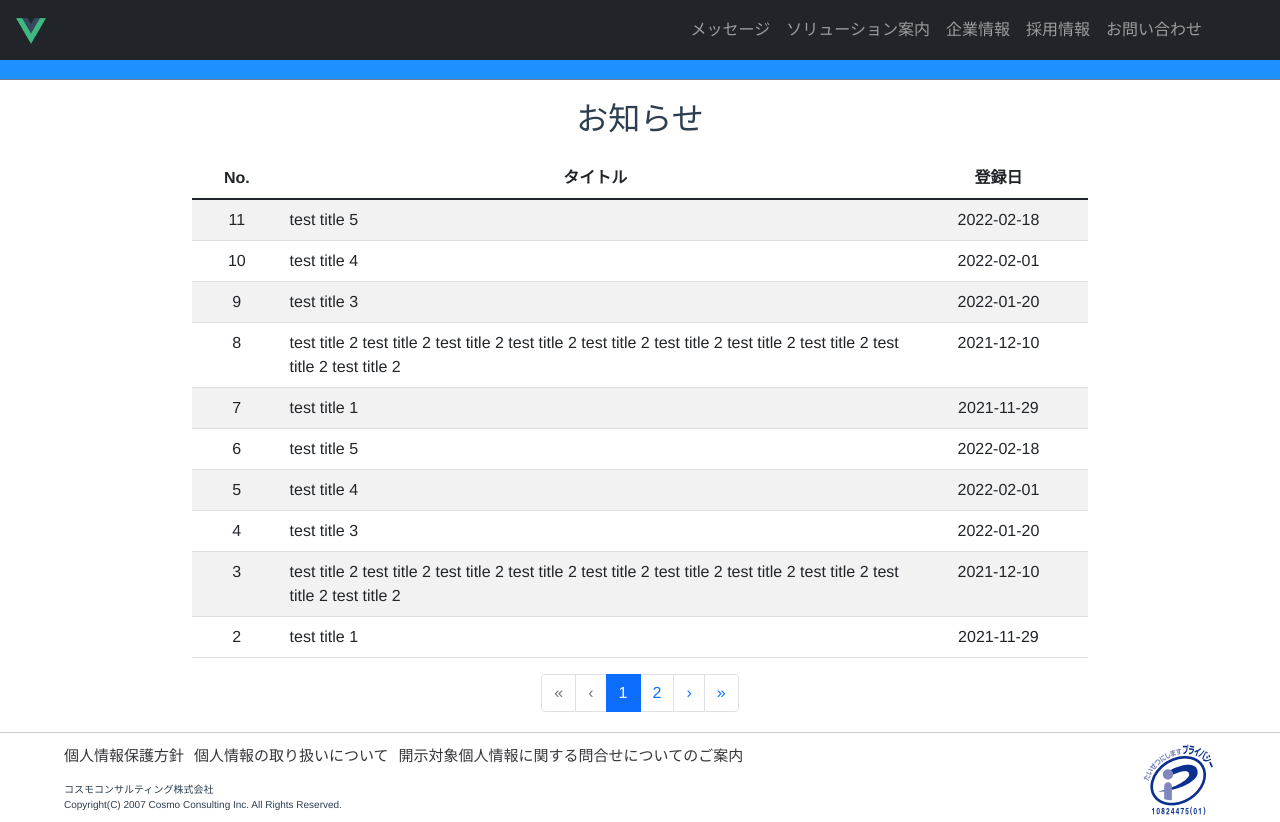
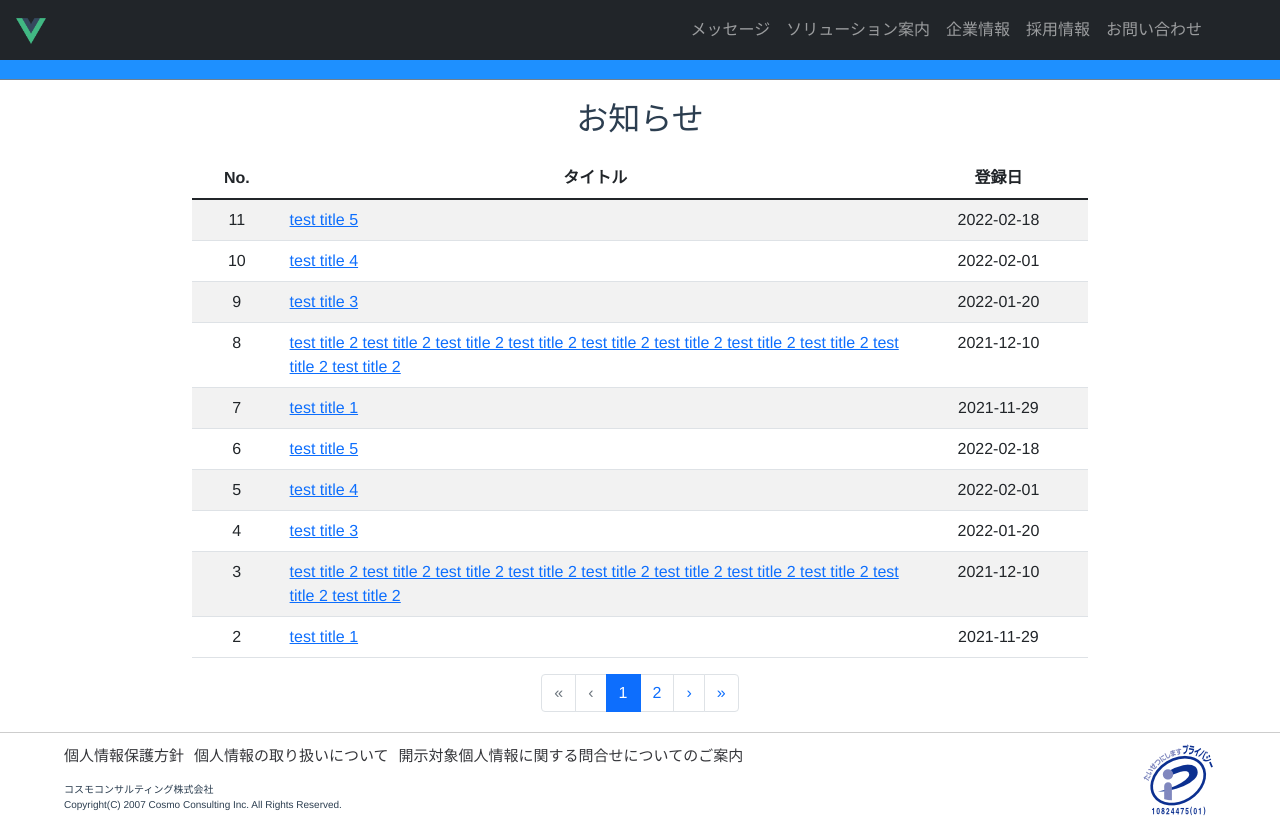
Before and after one commit to snowmemorySM/cosmo-home, a Vue app: page /notice in a window 1280 px wide. Built offline with nearby package versions, Linux system fonts and the light colour scheme.

Commit message:
リンクのタグ変更。

```diff
--- a/src/views/Home.vue
+++ b/src/views/Home.vue
@@ -5,22 +5,22 @@
       <div class="quick-links">
         <div class="row">
           <div class="col-sm">
-            <a href="/company" class="main-link-info">
+            <router-link to="/company" class="main-link-info">
               <div class="title">企業紹介</div>
               <div class="more">MORE</div>
-            </a>
+            </router-link>
           </div>
           <div class="col-sm">
-            <a href="/solution"  class="main-link-info">
+            <router-link to="/solution" class="main-link-info">
               <div class="title">ソリューション</div>
               <div class="more">MORE</div>
-            </a>
+            </router-link>
           </div>
           <div class="col-sm">
-            <a href="/recruit" class="main-link-info">
+            <router-link to="/recruit" class="main-link-info">
               <div class="title">採用情報</div>
               <div class="more">MORE</div>
-            </a>
+            </router-link>
           </div>
         </div>
       </div>
@@ -32,16 +32,18 @@
               <h3>お知らせ</h3>
             </span>
             <span class="right-btn">
-              <b-link href="/notice">
+              <router-link to="/notice">
                 <b-icon icon="list-ol" aria-hidden="true"></b-icon> 一覧はこちら
-              </b-link>
+              </router-link>
             </span>
           </div>
           <div class="notice-list">
             <div v-for="(item, index) in list" :key="index" class="row-box">
               <div class="notice-date">{{item.date}}</div>
               <div class="notice-title">
-                <a v-bind:href="`/notice/${item.id}`">{{item.title}}</a>
+                <router-link :to="{path: `/notice/${item.id}`}" class="main-link-info">
+                  {{item.title}}
+                </router-link>
               </div>
             </div>
           </div>
--- a/src/views/Notice.vue
+++ b/src/views/Notice.vue
@@ -6,7 +6,11 @@
         <div class="notice-box">
             <b-table id="notice-table" striped hover :items="list" :fields="fields" :per-page="perPage" :current-page="currentPage">
                 <template #cell(title)="row">
-                    <div class="cell-title">{{row.item.title}}</div>
+                    <div class="cell-title">
+                        <router-link :to="{path: `/notice/${row.item.id}`}" class="main-link-info">
+                            {{row.item.title}}
+                        </router-link>
+                    </div>
                 </template>
             </b-table>
         </div>
```
